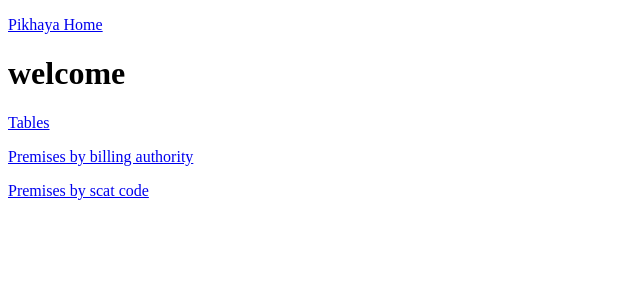
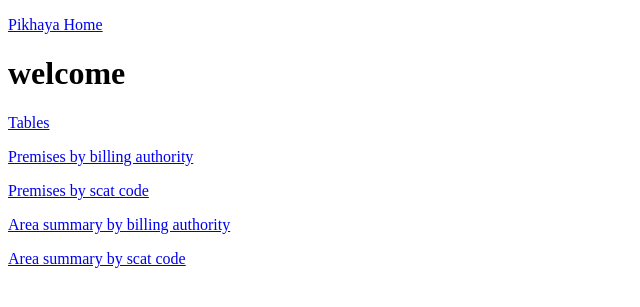
Before and after one commit to tobes/munge, a Flask app: page / in a window 1280 px wide. Shown: the top 307 px of the page, without its empty margins (0-640 px from the left). Run offline with Flask 2, Linux system fonts and the light colour scheme.

Commit message:
show area summarys

```diff
--- a/munge/app.py
+++ b/munge/app.py
@@ -167,6 +167,100 @@ def scat_premises_list(scat_code):
     return render_template('table_output.html', data=output)
 
 
+@app.route('/ba_areas/')
+def ba_areas_list():
+    sql = 'SELECT code, "desc" FROM c_ba ORDER BY "desc"'
+    result = run_sql(sql)
+    fields = [
+        {'name': 'code'},
+        {'name': 'desc'},
+    ]
+    output = {'fields': fields,
+              'data': result,
+              'offset': '',
+              'links': {1: ('ba_areas', 'ba_code', 0)},
+              }
+    return render_template('table_output.html', data=output)
+
+
+@app.route('/ba_areas/<ba_code>')
+def ba_areas(ba_code):
+    data = {'ba_code': ba_code}
+    sql = '''
+    SELECT
+    s.desc,
+    count,
+    total_m2,
+    total_value,
+    total_area_price
+    FROM s_vao_base_areas t
+    LEFT JOIN c_scat s ON s.code = t.scat_code
+    WHERE ba_code = :ba_code
+    ORDER BY s.desc
+    '''
+    result = run_sql(sql, data)
+    fields = [
+        {'name': 'scat code'},
+        {'name': 'number of premises'},
+        {'name': 'total m2'},
+        {'name': 'total_value'},
+        {'name': 'total_area_price'},
+    ]
+    output = {'fields': fields,
+              'data': result,
+              'offset': '',
+              'links': {},
+              }
+    return render_template('table_output.html', data=output)
+
+
+@app.route('/scat_areas/')
+def scat_areas_list():
+    sql = 'SELECT code, "desc" FROM c_scat ORDER BY "desc"'
+    result = run_sql(sql)
+    fields = [
+        {'name': 'code'},
+        {'name': 'desc'},
+    ]
+    output = {'fields': fields,
+              'data': result,
+              'offset': '',
+              'links': {1: ('scat_areas', 'scat_code', 0)},
+              }
+    return render_template('table_output.html', data=output)
+
+
+@app.route('/scat_areas/<scat_code>')
+def scat_areas(scat_code):
+    data = {'scat_code': scat_code}
+    sql = '''
+    SELECT
+    s.desc,
+    count,
+    total_m2,
+    total_value,
+    total_area_price
+    FROM s_vao_base_areas t
+    LEFT JOIN c_ba s ON s.code = t.ba_code
+    WHERE scat_code = :scat_code
+    ORDER BY s.desc
+    '''
+    result = run_sql(sql, data)
+    fields = [
+        {'name': 'billing authority'},
+        {'name': 'number of premises'},
+        {'name': 'total m2'},
+        {'name': 'total_value'},
+        {'name': 'total_area_price'},
+    ]
+    output = {'fields': fields,
+              'data': result,
+              'offset': '',
+              'links': {},
+              }
+    return render_template('table_output.html', data=output)
+
+
 
 @app.route('/premises/<uarn>')
 def premises(uarn):
--- a/munge/templates/home.html
+++ b/munge/templates/home.html
@@ -7,4 +7,6 @@
 <p><a href="{{ url_for('tables') }}">Tables</a></p>
 <p><a href="{{ url_for('ba_list') }}">Premises by billing authority</a></p>
 <p><a href="{{ url_for('scat_list') }}">Premises by scat code</a></p>
+<p><a href="{{ url_for('ba_areas_list') }}">Area summary by billing authority</a></p>
+<p><a href="{{ url_for('scat_areas_list') }}">Area summary by scat code</a></p>
 {% endblock %}
```
